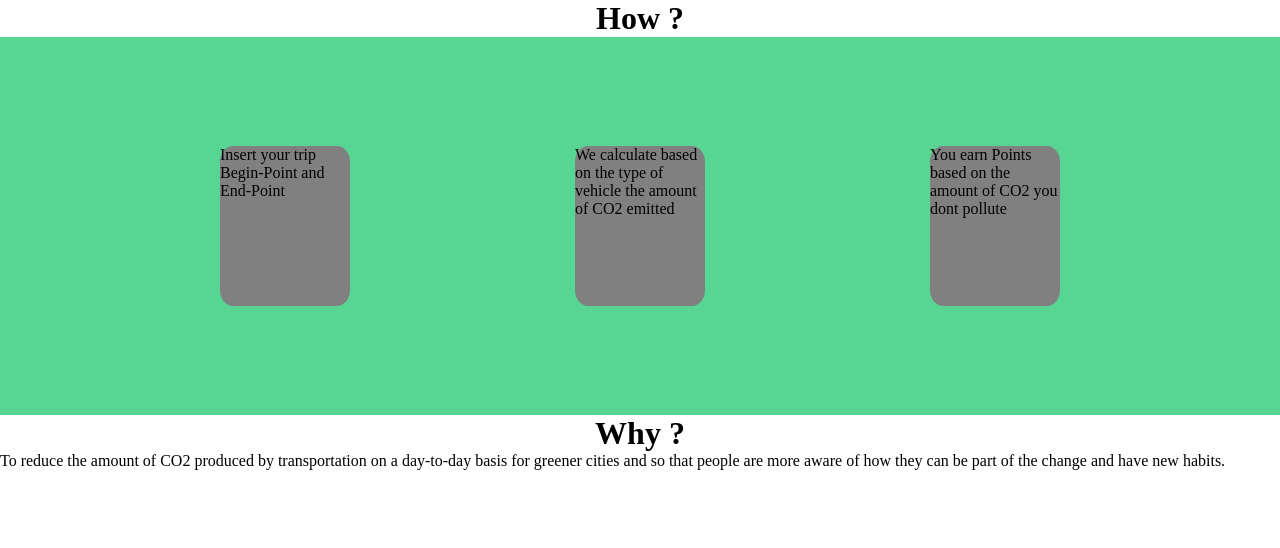
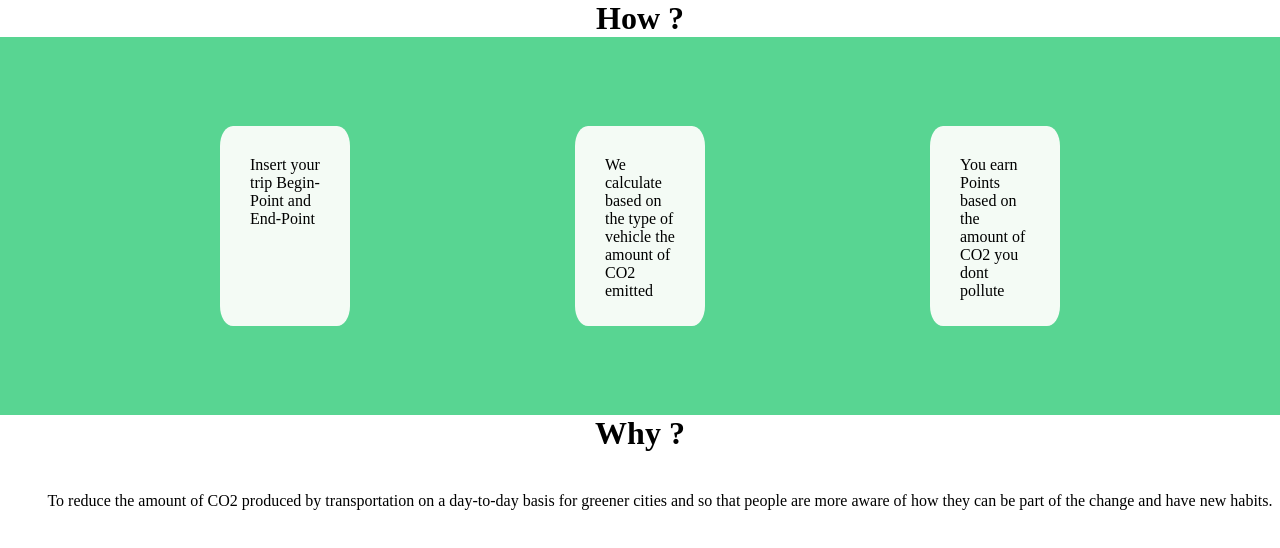
Before and after one commit to WildCodeSchool/2022-03-JS-Lisbon-hackathon-1-Green-House, a React (Create React App) app in the folder green-house/frontend/: page / in a window 1280 px wide. Shown: the top 548 px of the page. Built offline with nearby package versions, Linux system fonts and the light colour scheme.

Commit message:
Added css to why info

```diff
--- a/green-house/frontend/src/App.js
+++ b/green-house/frontend/src/App.js
@@ -1,4 +1,3 @@
-import logo from './logo.svg';
 import './App.css';
 import How from './Components/How/How';
 import Why from './Components/Why/Why';
@@ -8,6 +7,7 @@ function App() {
     <div className="App">
       <How />
       <Why />
+
     </div>
   );
 }
--- a/green-house/frontend/src/Components/How/How.css
+++ b/green-house/frontend/src/Components/How/How.css
@@ -1,3 +1,7 @@
+h1{
+    background-color: #58D592;
+}
+
 .howContainer{
     background-color: #58D592;
     display: flex;
@@ -9,33 +13,35 @@
 
 .stepOne{
     display: flex;
-    background-color: gray;
-    height: 160px;
+    background-color: var(--tertiary-color);
+    height: 200px;
     width: 130px;
     border-radius: 10%;
     margin: 5px;
-
+    padding: 30px;
 }
 
 .stepTwo{
     display: flex;
-    background-color: gray;
-    height: 160px;
+    background-color: var(--tertiary-color);
+    height: 200px;
     width: 130px;
     border-radius: 10%;
     margin: 5px;
+    padding: 30px;
 }
 
 .stepThree{
     display: flex;
-    background-color: gray;
-    height: 160px;
+    background-color: var(--tertiary-color);
+    height: 200px;
     width: 130px;
     border-radius: 10%;
     margin: 5px;
+    padding: 30px;
 }
 
-p {
+.howContainer p {
     text-align: left;
 
 }
--- a/green-house/frontend/src/Components/How/How.jsx
+++ b/green-house/frontend/src/Components/How/How.jsx
@@ -18,7 +18,7 @@ export default function How() {
                         </p>
                     </div>
                     <div className="stepThree">
-                        <p>
+                        <p >
                         You earn Points based on the amount of CO2 you dont pollute
                         </p>
                     </div>
--- a/green-house/frontend/src/Components/Why/Why.css
+++ b/green-house/frontend/src/Components/Why/Why.css
@@ -1,17 +1,18 @@
+h1{
+    background-color: white;
+}
 .whyContainer{
-    background-color: #58D592;
-    display: flex;
-    flex-direction: row;
+
     align-items: center;
-    justify-content: space-evenly;
     height: 10cm;
 }
 
-.why-text{
+
+
+.whyContainer p {
+
+    width: auto;
+    padding-left: 40px;
+    padding-top: 40px;
 
 }
-
-p {
-    text-align: left;
-
-}
--- a/green-house/frontend/src/Components/Why/Why.jsx
+++ b/green-house/frontend/src/Components/Why/Why.jsx
@@ -1,10 +1,11 @@
 import React from "react";
+import './Why.css';
 
 export default function Why() {
     return (
         <div className="whyContainer">
             <h1>Why ?</h1>
-                <div className="why-text">
+                <div className="whyText">
                     <p>
                     To reduce the amount of CO2 produced by transportation on a day-to-day basis for greener cities
 and so that people are more aware of how they can be part of the change and have new habits.
```
